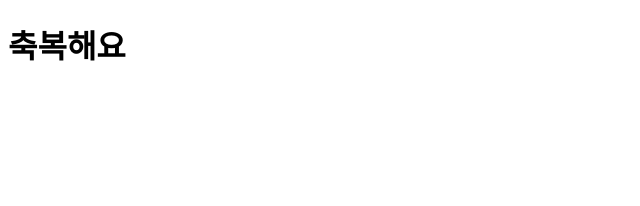
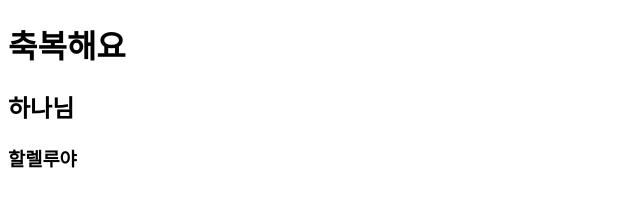
Before and after one commit to jesuswithme/rapaclass, a plain HTML site: page index.html in a window 1280 px wide. Shown: the whole page, without its empty margins (0-640 px from the left). Drawn offline with Linux system fonts and the light colour scheme.

Commit message:
ㅌㄴㄴㄴ

```diff
--- a/index.html
+++ b/index.html
@@ -7,5 +7,7 @@
 </head>
 <body>
     <h1>축복해요</h1>
+    <h2>하나님</h2>
+    <h3>할렐루야</h3>
 </body>
 </html>
```
